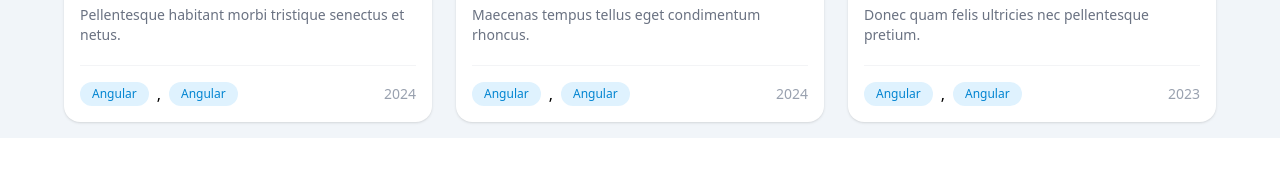
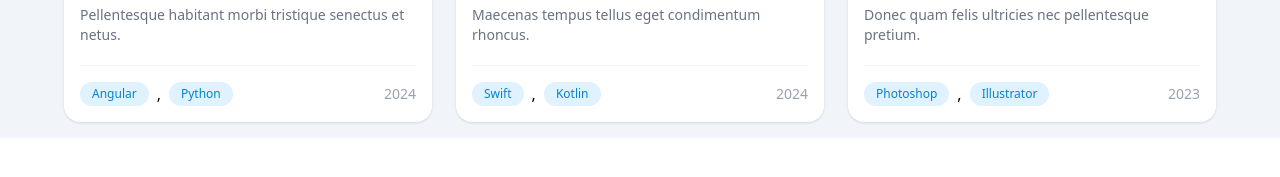
Before and after one commit to Abdelrahman-Refay/proto-task, a plain HTML site: page index.html in a window 1280 px wide. Shown: the part 553-730 px from the top of the page. Drawn offline with nearby package versions, Linux system fonts and the light colour scheme.

Commit message:
update js files

```diff
--- a/index.js
+++ b/index.js
@@ -45,7 +45,7 @@ projects.forEach(project => {
                     <p class="text-gray-500 text-sm mb-5">${project.description}</p>
                     <div class="border-t border-gray-100 pt-4 flex items-center justify-between">
                         <div class="flex gap-2">
-                         ${project.tags.map((tag) => `  <span class="bg-sky-100 text-sky-600 px-3 py-1 rounded-full text-xs">Angular</span>`)}
+                         ${project.tags.map((tag) => ` <span class="bg-sky-100 text-sky-600 px-3 py-1 rounded-full text-xs">${tag}</span>`)}
                         </div>
                         <span class="text-gray-400 text-sm">${project.date}</span>
                     </div>
```
Also changed, not shown: index.html (+1 -0 lines).
